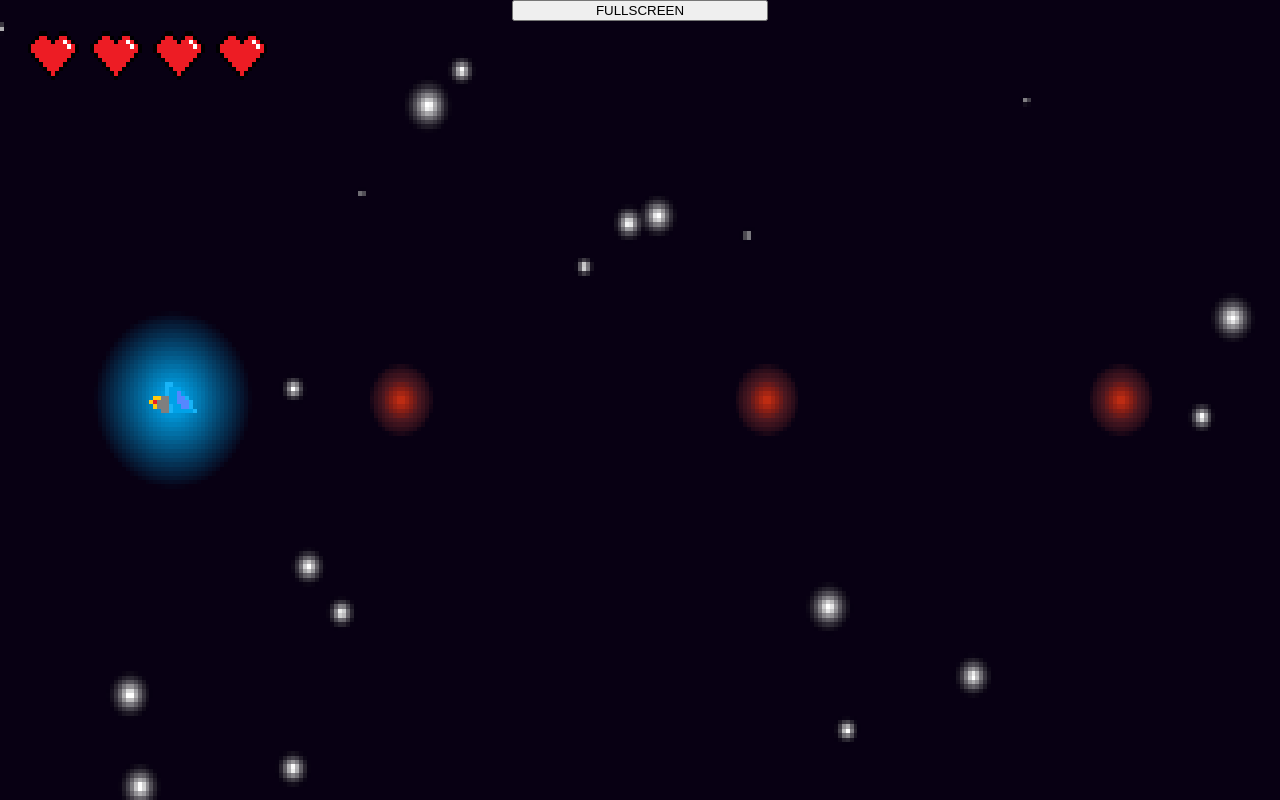
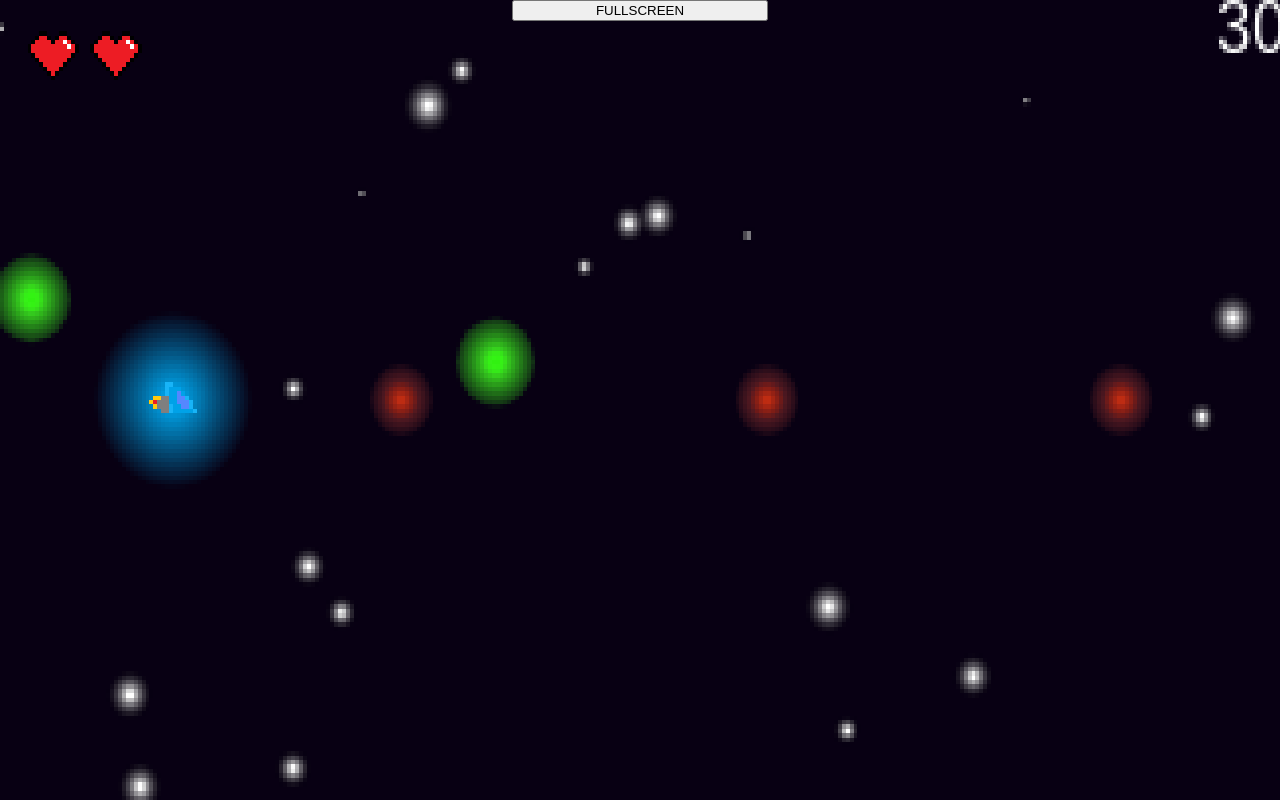
Before and after one commit to MarkChase3/shipGame, a plain HTML site: page index.html in a window 1280 px wide. Shown: the top 800 px of the page. Drawn offline with Linux system fonts and the light colour scheme.

Commit message:
few changes

```diff
--- a/index.html
+++ b/index.html
@@ -11,7 +11,6 @@
 <body>
   <button style="position:fixed;width:20vw;left:40vw;" onclick="openFullscreen();">FULLSCREEN</button>
   <canvas id="screen" width="360" height="180"></canvas>
-  <script src="scripts/jsdoc.js"></script>
   <script src="scripts/header.js"></script>
   <script src="scripts/userInterface.js"></script>
   <script src="scripts/powerups.js"></script>
--- a/scripts/enemies.js
+++ b/scripts/enemies.js
@@ -29,13 +29,14 @@
 * @property {Number}  hp
 * @property {Number}  lastShoot
 * @property {Number}  shootFrequency
-* @property {Array<shoots>}  shoots
 * @property {Number}  shootSpeed
 *
 */
 
 /** @type {Array<enemie>} */
 let enemies = [];
+/** @type {Array<shoot>} */
+let enemiesShoots = [];
 /**
 *
 * @param {String} imgPath
@@ -57,7 +58,6 @@ function createEnemie(imgPath, y, speed, hp, shootFrequency, shootSpeed) {
   enemie.hp = hp;
   enemie.lastShoot = 0;
   enemie.shootFrequency = shootFrequency;
-  enemie.shoots = [];
   enemie.shootSpeed = shootSpeed;
   return enemie
 }
@@ -86,7 +86,13 @@ function updateEnemie(enemie, i) {
 function updateEnemies() {
   enemies.forEach(updateEnemie);
   enemiesFollowPlayer();
-  enemies.forEach(enemiesShoots);
+  enemies.forEach(enemiesShoot);
+  enemiesShoots.forEach((shoot, i) => shootUpdate(shoot, i, () => {
+    if (aabbCollision(player.x, player.y, player.frames[player.currFrame][2], player.frames[player.currFrame][3], shoot.x, shoot.y, shoot.sizeB, shoot.sizeB)) {
+      player.hp--;
+      enemiesShoots.splice(i, 1);
+    }
+  }));
 }
 function enemieDontCollideWithOthers(i) {
   for (let j = 0; j < enemies.length; j++) {
@@ -115,15 +121,10 @@ function enemiesFollowPlayer() {
 * @param {enemie} enemie
 *
 */
-function enemiesShoots(enemie) {
+function enemiesShoot(enemie) {
   if (Date.now() - enemie.lastShoot > enemie.shootFrequency) {
     enemie.lastShoot = Date.now();
-    enemie.shoots.push(createShoot(enemie.x, enemie.y, -3, 3, 10, '#30f010ff', '#30f01010', '#40ff20ff', '#40ff2010',false))
+    enemiesShoots.push(createShoot(enemie.x, enemie.y, -3, 3, 10, '#30f010ff', '#30f01010', '#40ff20ff', '#40ff2010', false))
   }
-  enemie.shoots.forEach((shoot, i) => shootUpdate(shoot, i, () => {
-    if (aabbCollision(player.x, player.y, player.frames[player.currFrame][2], player.frames[player.currFrame][3], shoot.x, shoot.y, shoot.sizeB, shoot.sizeB)) {
-      player.hp--;
-      enemie.shoots.splice(i,1);
-    }
-  }));
+
 }
--- a/scripts/main.js
+++ b/scripts/main.js
@@ -1,8 +1,3 @@
-
-// special effects in the background
-
-
-
 // update
 function update() {
   if (nImages == nImagesLoaded) {
--- a/scripts/player.js
+++ b/scripts/player.js
@@ -36,6 +36,7 @@
 * @property {Number} gradientSize
 * @property {Object} gradient
 * @property {Number} hp
+* @property {Number} distance
 *
 */
 
@@ -58,7 +59,8 @@ function createPlayer() {
     moving: false,
     gradientSize: 20,
     gradient: ctx.createRadialGradient(canvas.width / 10 + 8, canvas.height / 2, 2, canvas.width / 10 + 8, canvas.height / 2, 20),
-    hp: 5
+    hp: 5,
+    distance: 0
   }
   player.gradient.addColorStop(0, 'rgb(0,162,232)')
   player.gradient.addColorStop(1, 'rgba(0,162,232,0)');
@@ -118,7 +120,6 @@ function playerShootHitEnemies(shoot,i) {
     }
   })
 }
-
 function updatePlayer() {
   drawPlayer();
   movePlayer();
@@ -126,9 +127,11 @@ function updatePlayer() {
   player.shoots.forEach((shoot, i) => shootUpdate(shoot, i, playerShootHitEnemies));
   if(player.hp<=0){
           enemies = [];
+    enemiesShoots = [];
       enemies.push(createEnemie('images/enemie1Ship.png', 80, 2,2,400,3))
 enemies.push(createEnemie('images/playerShip.png', 50, 4,3,400,3))
       createPlayer();
   }
+  player.distance++;
 }
 createPlayer();
--- a/scripts/userInterface.js
+++ b/scripts/userInterface.js
@@ -6,5 +6,9 @@ function drawUI(){
   for(let i=0; i < player.hp; i++){
     ctx.drawImage(UI.imgs[0][0],UI.imgs[0][1],UI.imgs[0][2],UI.imgs[0][3],UI.imgs[0][4],5+i*UI.imgs[0][3],5,UI.imgs[0][3],UI.imgs[0][4]);
   }
+  ctx.font = '1em "Arial"';
+  ctx.fillStyle = 'white';
+  ctx.textBaseline = "top";
+  ctx.fillText(player.distance + 'KM',canvas.width - ctx.measureText(player.distance + 'KM').width, 0);
 }
 createUI();
```
Also changed, not shown: scripts/jsdoc.js (deleted).
